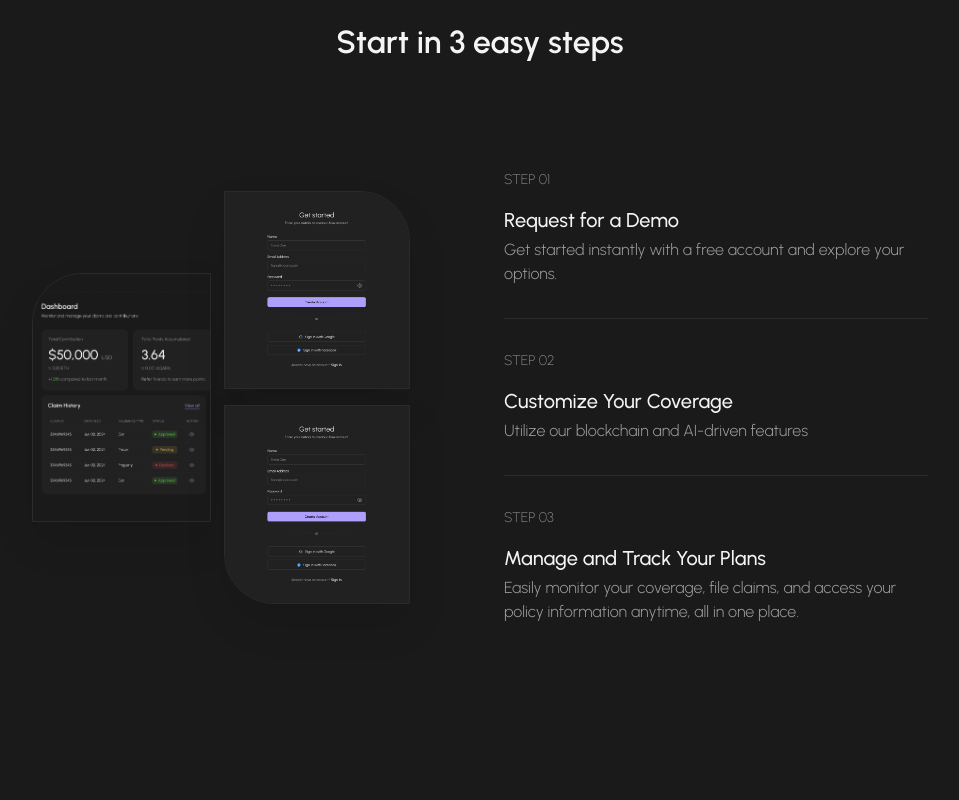
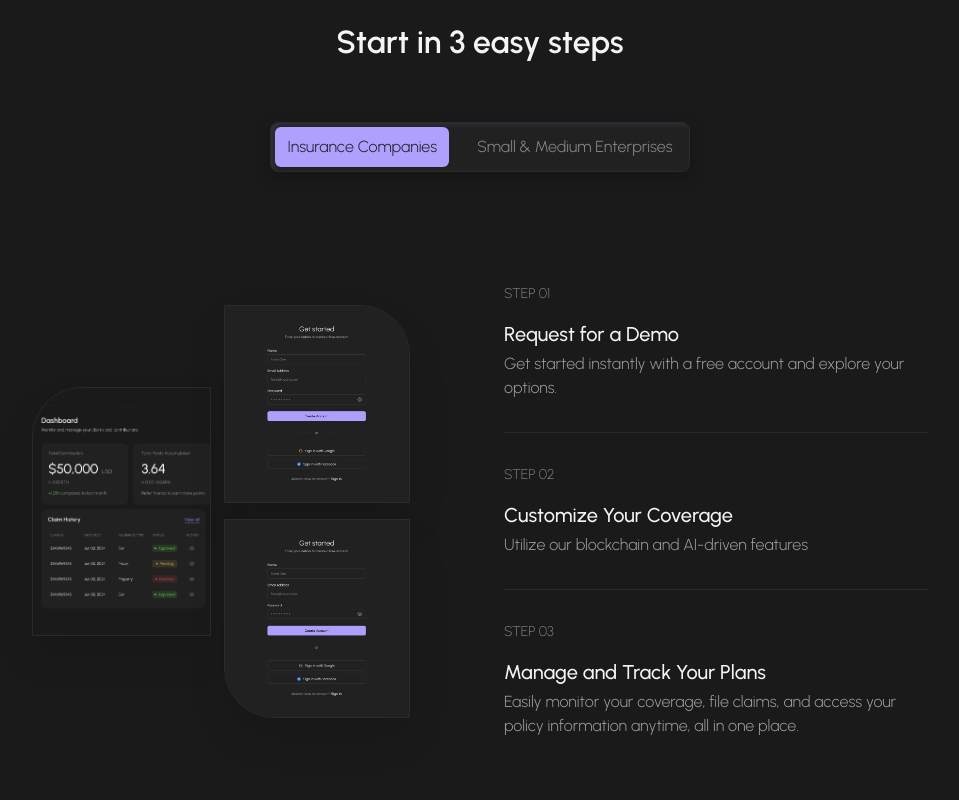
Before and after one commit to Khadeeejah/Nuva, a React (Vite) app: page / in a window 1280 px wide. Shown: the part 4140-4940 px from the top of the page, without its empty margins (160-1119 px from the left). Built offline with nearby package versions, Linux system fonts and the light colour scheme.

Commit message:
chore: add tabs

```diff
--- a/src/components/HowItWorks.jsx
+++ b/src/components/HowItWorks.jsx
@@ -1,7 +1,14 @@
+import { useState } from "react";
 import appDashboard from "../assets/images/app-dashboard.png";
 import signUp from "../assets/images/sign-up.png";
 
+const tabs = [
+  { id: "tab1", name: "Insurance Companies" },
+  { id: "tab2", name: "Small & Medium Enterprises" },
+];
+
 const HowItWorks = () => {
+  const [activeTab, setActiveTab] = useState("tab1");
   return (
     <div
       id="how-it-works"
@@ -15,12 +22,28 @@ const HowItWorks = () => {
           Start in 3 easy steps
         </h3>
       </div>
-      <div className="mt-12 grid lg:mt-16 lg:grid-cols-2 lg:gap-12 xl:mt-20">
+      <div className="p-1 mt-12 mb-7 bg-black-200 border border-black-300 rounded-lg shadow-purplish-grayish flex gap-2 items-center md:w-fit md:mx-auto md:gap-4 lg:mt-14 lg:mb-20 xl:mt-16">
+        {tabs.map(({ id, name }) => (
+          <button
+            key={id}
+            className={`text-[0.845rem] p-2 rounded-md cursor-pointer ${
+              activeTab === id
+                ? "bg-primary-100 text-black-50"
+                : "text-neutral-300"
+            } md:text-sm lg:text-base lg:px-3 xl:hover:bg-primary-200 xl:hover:text-black-50 xl:transition xl:duration-300`}
+            onClick={() => setActiveTab(id)}
+          >
+            {name}
+          </button>
+        ))}
+      </div>
+      <div>
+        <div className="grid lg:grid-cols-2 lg:gap-12">
           <div className="hidden lg:flex lg:gap-4 lg:justify-center lg:items-center xl:gap-0">
             <div className="w-[600px]">
               <img
                 src={appDashboard}
-              alt="amanah dashboard"
+                alt="Nuva dashboard"
                 className="rounded-tl-[50px] border border-black-300 shadow-neutral xl:w-[93%] xl:h-3/4"
               />
             </div>
@@ -28,14 +51,14 @@ const HowItWorks = () => {
               <div className="xl:w-4/5 xl:h-4/5">
                 <img
                   src={signUp}
-                alt="amanah signup"
+                  alt="Nuva signup"
                   className="rounded-tr-[50px] border border-black-300 shadow-neutral"
                 />
               </div>
               <div className="xl:w-4/5 xl:h-4/5">
                 <img
                   src={signUp}
-                alt="amanah setup"
+                  alt="Nuva setup"
                   className="rounded-bl-[50px] border border-black-300 shadow-neutral"
                 />
               </div>
@@ -60,7 +83,8 @@ const HowItWorks = () => {
               </p>
               <div>
                 <h4 className="text-xl font-medium">Customize Your Coverage</h4>
-              <p className="text-neutral-200 pt-1">Utilize our blockchain and AI-driven features
+                <p className="text-neutral-200 pt-1">
+                  Utilize our blockchain and AI-driven features
                 </p>
               </div>
             </div>
@@ -81,6 +105,7 @@ const HowItWorks = () => {
           </div>
         </div>
       </div>
+    </div>
   );
 };
 
```
Lines whose indentation alone changed are shown as unchanged.
